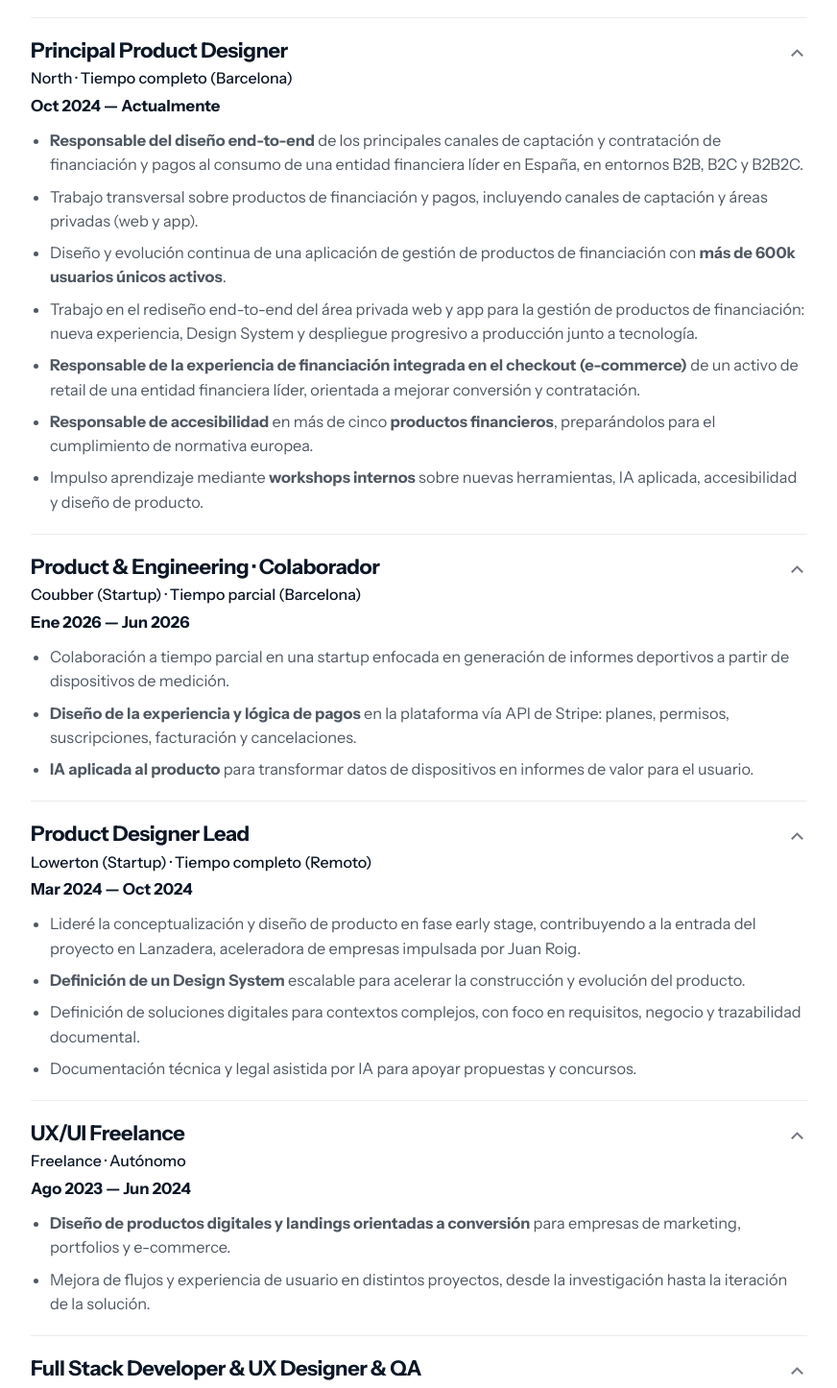
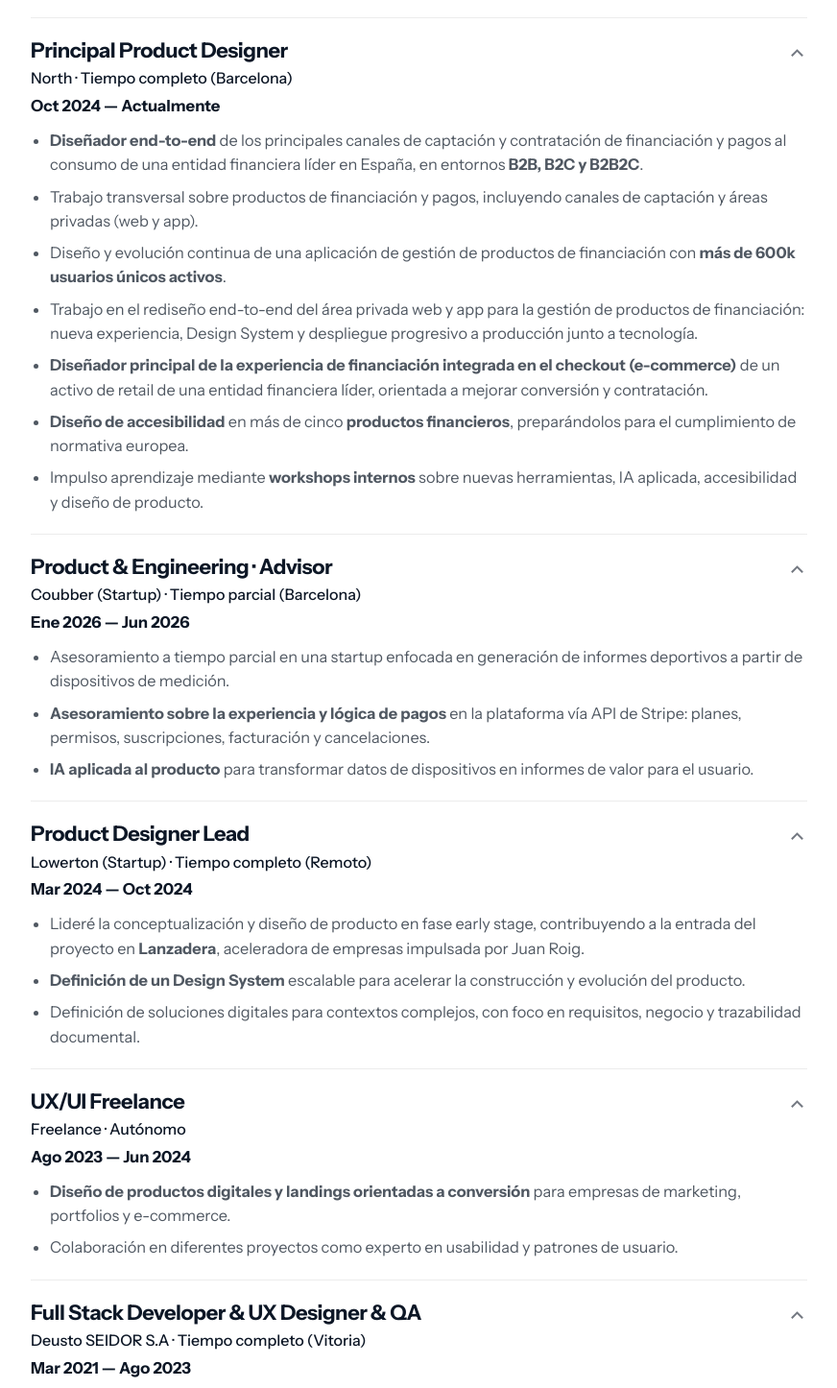
Before and after one commit to vicalbahaca/Portfolio, a Next.js app: page / in a window 1280 px wide. Shown: the part 5622-7068 px from the top of the page at 96% size, without its empty margins (399-1271 px from the left). Built offline with nearby package versions, Linux system fonts and the light colour scheme.

Commit message:
feat: actualizar trayectoria para entrevista BBVA

```diff
--- a/src/components/HomeLanding.jsx
+++ b/src/components/HomeLanding.jsx
@@ -12,21 +12,22 @@ import { useLanguage } from '../lib/i18n'
 gsap.registerPlugin(ScrollTrigger, useGSAP)
 
 const cvEmphasis = [
-  'Responsable de la experiencia de financiación integrada en el checkout (e-commerce)',
+  'Diseñador principal de la experiencia de financiación integrada en el checkout (e-commerce)',
   'Diseño de productos digitales y landings orientadas a conversión',
   'Rediseño y desarrollo de un sistema en WordPress',
-  'Responsable del diseño end-to-end',
+  'Diseñador end-to-end',
   'Responsable de un equipo de tres desarrolladores',
   'problemas complejos de servicios digitales',
   'referentes, herramientas y prácticas del sector',
-  'Diseño de la experiencia y lógica de pagos',
+  'Asesoramiento sobre la experiencia y lógica de pagos',
   'más de 600k usuarios únicos activos',
   'Definición de un Design System',
-  'canales B2B, B2C y B2B2C',
+  'Lanzadera',
+  'B2B, B2C y B2B2C',
   'Desarrollo producto de principio a fin',
   'proponer la solución más adecuada',
   'visión técnica, UX y producto',
-  'Responsable de accesibilidad',
+  'Diseño de accesibilidad',
   'workshops internos',
   'IA aplicada al producto',
   'productos financieros',
--- a/src/lib/i18n.jsx
+++ b/src/lib/i18n.jsx
@@ -48,24 +48,24 @@ const spanishCopy = {
         company: 'North · Tiempo completo (Barcelona)',
         period: 'Oct 2024 — Actualmente',
         summary:
-          'Responsable del diseño end-to-end de los principales canales de captación y contratación de financiación y pagos al consumo de una entidad financiera líder en España, en entornos B2B, B2C y B2B2C.',
+          'Diseñador end-to-end de los principales canales de captación y contratación de financiación y pagos al consumo de una entidad financiera líder en España, en entornos B2B, B2C y B2B2C.',
         highlights: [
           'Trabajo transversal sobre productos de financiación y pagos, incluyendo canales de captación y áreas privadas (web y app).',
           'Diseño y evolución continua de una aplicación de gestión de productos de financiación con más de 600k usuarios únicos activos.',
           'Trabajo en el rediseño end-to-end del área privada web y app para la gestión de productos de financiación: nueva experiencia, Design System y despliegue progresivo a producción junto a tecnología.',
-          'Responsable de la experiencia de financiación integrada en el checkout (e-commerce) de un activo de retail de una entidad financiera líder, orientada a mejorar conversión y contratación.',
-          'Responsable de accesibilidad en más de cinco productos financieros, preparándolos para el cumplimiento de normativa europea.',
+          'Diseñador principal de la experiencia de financiación integrada en el checkout (e-commerce) de un activo de retail de una entidad financiera líder, orientada a mejorar conversión y contratación.',
+          'Diseño de accesibilidad en más de cinco productos financieros, preparándolos para el cumplimiento de normativa europea.',
           'Impulso aprendizaje mediante workshops internos sobre nuevas herramientas, IA aplicada, accesibilidad y diseño de producto.',
         ],
       },
       {
-        role: 'Product & Engineering · Colaborador',
+        role: 'Product & Engineering · Advisor',
         company: 'Coubber (Startup) · Tiempo parcial (Barcelona)',
         period: 'Ene 2026 — Jun 2026',
         summary:
-          'Colaboración a tiempo parcial en una startup enfocada en generación de informes deportivos a partir de dispositivos de medición.',
+          'Asesoramiento a tiempo parcial en una startup enfocada en generación de informes deportivos a partir de dispositivos de medición.',
         highlights: [
-          'Diseño de la experiencia y lógica de pagos en la plataforma vía API de Stripe: planes, permisos, suscripciones, facturación y cancelaciones.',
+          'Asesoramiento sobre la experiencia y lógica de pagos en la plataforma vía API de Stripe: planes, permisos, suscripciones, facturación y cancelaciones.',
           'IA aplicada al producto para transformar datos de dispositivos en informes de valor para el usuario.',
         ],
       },
@@ -77,7 +77,6 @@ const spanishCopy = {
         highlights: [
           'Definición de un Design System escalable para acelerar la construcción y evolución del producto.',
           'Definición de soluciones digitales para contextos complejos, con foco en requisitos, negocio y trazabilidad documental.',
-          'Documentación técnica y legal asistida por IA para apoyar propuestas y concursos.',
         ],
       },
       {
@@ -86,7 +85,7 @@ const spanishCopy = {
         period: 'Ago 2023 — Jun 2024',
         summary:
           'Diseño de productos digitales y landings orientadas a conversión para empresas de marketing, portfolios y e-commerce.',
-        highlights: ['Mejora de flujos y experiencia de usuario en distintos proyectos, desde la investigación hasta la iteración de la solución.'],
+        highlights: ['Colaboración en diferentes proyectos como experto en usabilidad y patrones de usuario.'],
       },
       {
         role: 'Full Stack Developer & UX Designer & QA',
@@ -99,7 +98,7 @@ const spanishCopy = {
             highlights: [
               'Diseño y desarrollo de funcionalidades combinando visión técnica, UX y producto.',
               'Mejora continua mediante investigación, validación de flujos y QA funcional.',
-              'Responsable de un equipo de tres desarrolladores para refinar flujos y crear funcionalidades centradas en el usuario.',
+              'Responsable de un equipo de tres desarrolladores en varios proyectos end-to-end.',
             ],
           },
           {
```
Also changed, not shown: src/styles/globals.css, 1 other file (tests, documents, lock files or other folders).
